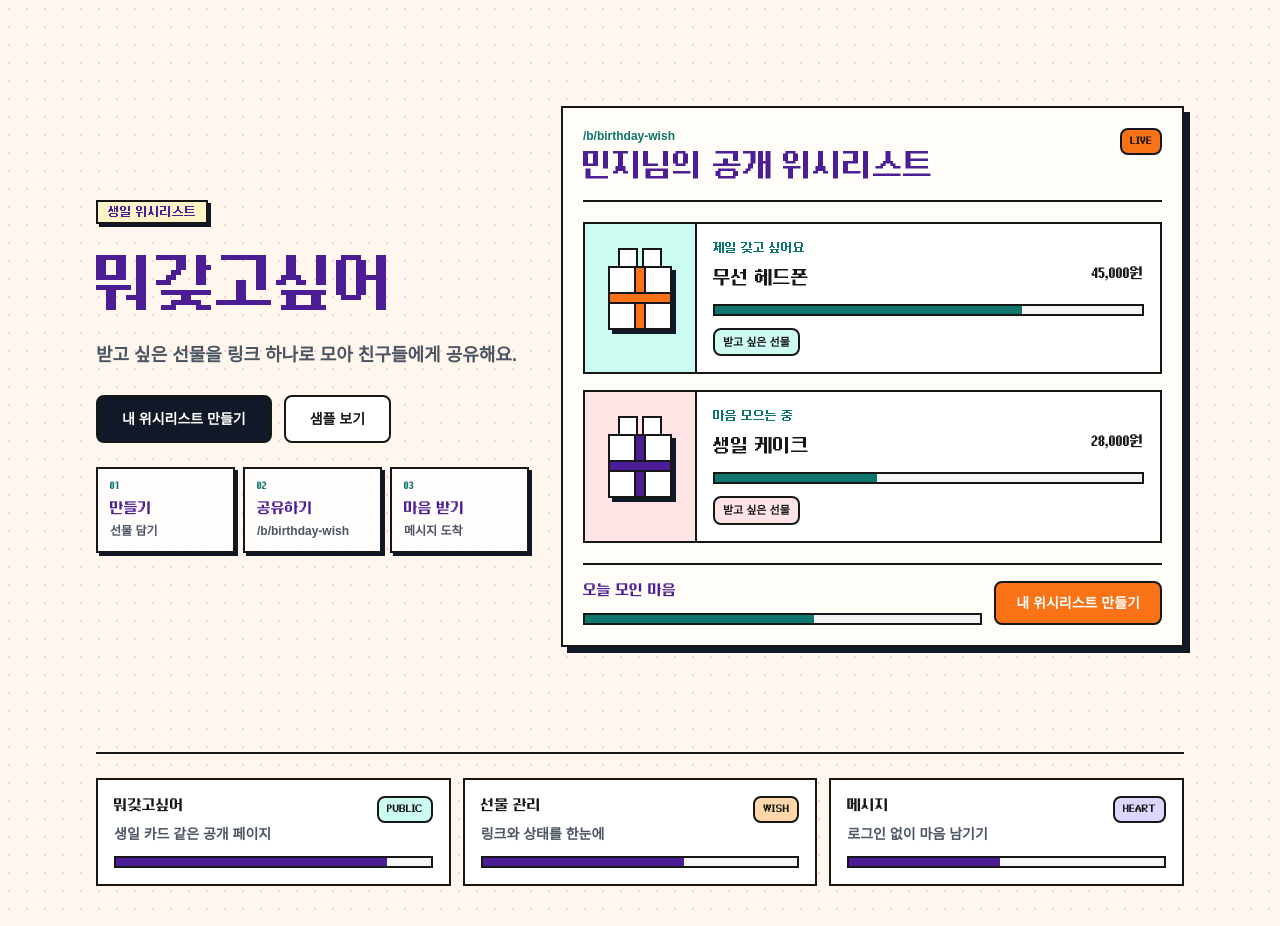
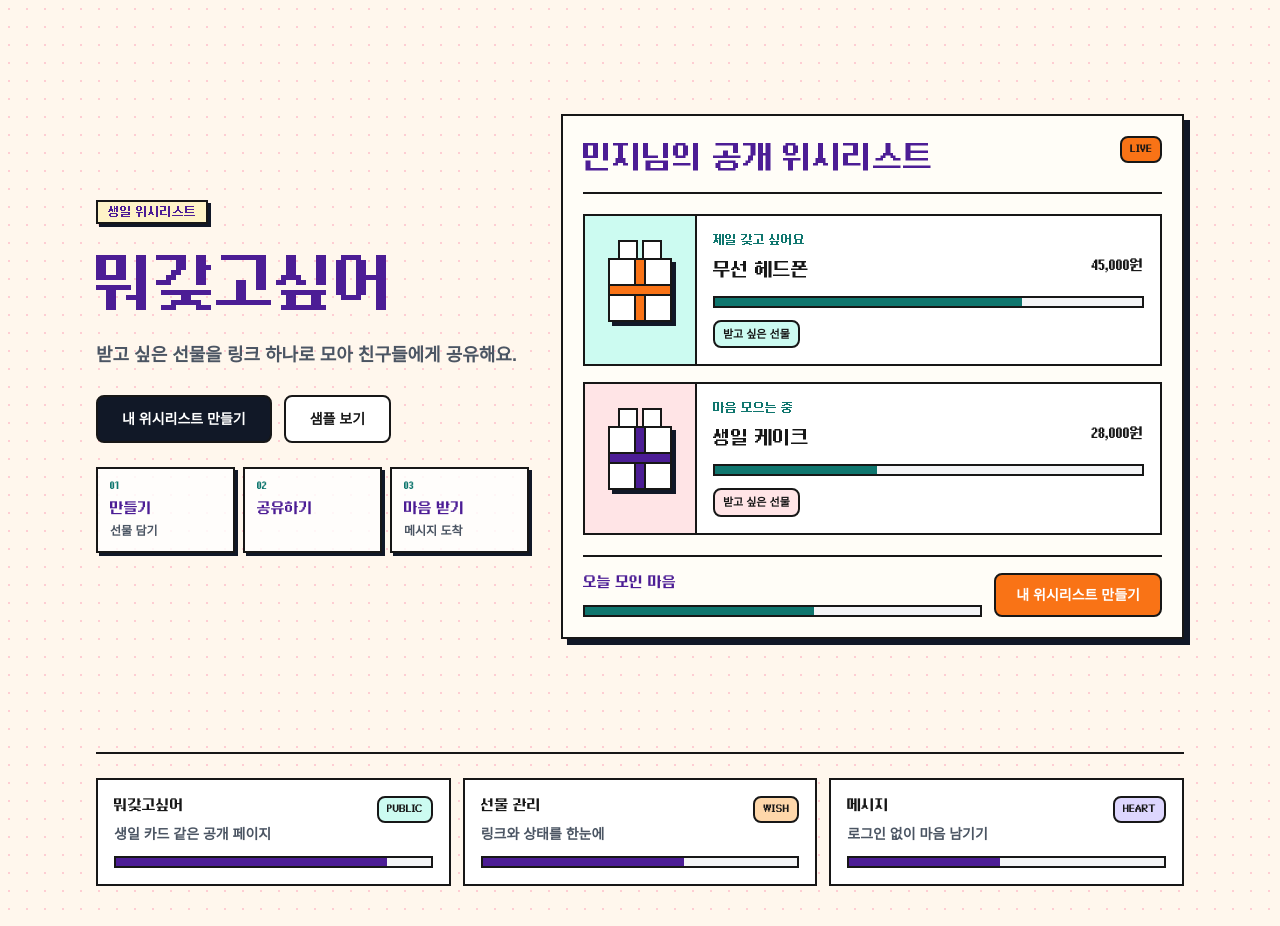
Before and after one commit to song-chaeyoung/what-i-want, a Next.js app: page / in a window 1280 px wide. Built offline with nearby package versions, Linux system fonts and the light colour scheme; no server answers.

Commit message:
fix: hide public slug text from UI

```diff
--- a/app/b/[slug]/page.tsx
+++ b/app/b/[slug]/page.tsx
@@ -47,7 +47,6 @@ export default async function PublicWishlistPage({
         <div className="mx-auto w-full max-w-6xl px-5 py-8 sm:px-8 lg:py-12">
           <div className="flex flex-wrap items-center justify-between gap-3">
             <p className="pub-pill">birthday wishlist</p>
-            <p className="pub-label text-sm">/b/{result.wishlist.slug}</p>
           </div>
           <h1 className="pub-headline mt-5 sm:text-5xl">
             {result.wishlist.title}
--- a/app/page.tsx
+++ b/app/page.tsx
@@ -24,7 +24,7 @@ const previewWishes = [
 
 const homeSteps = [
   { number: "01", title: "만들기", label: "선물 담기" },
-  { number: "02", title: "공유하기", label: `/b/${HOME_COPY.previewSlug}` },
+  { number: "02", title: "공유하기", label: null },
   { number: "03", title: "마음 받기", label: "메시지 도착" },
 ] as const;
 
@@ -115,9 +115,11 @@ export default async function Home() {
                 <h2 className="font-pixel mt-2 truncate text-sm tracking-normal text-[#4c1d95]">
                   {step.title}
                 </h2>
-                <p className="mt-1 truncate text-xs font-black text-[#4b5563]">
-                  {step.label}
-                </p>
+                {step.label ? (
+                  <p className="mt-1 truncate text-xs font-black text-[#4b5563]">
+                    {step.label}
+                  </p>
+                ) : null}
               </div>
             ))}
           </div>
@@ -129,9 +131,6 @@ export default async function Home() {
         >
           <div className="flex flex-wrap items-start justify-between gap-4 border-b-2 border-[#171717] pb-4">
             <div className="min-w-0">
-              <p className="truncate text-xs font-black text-[#0f766e]">
-                /b/{HOME_COPY.previewSlug}
-              </p>
               <h2 className="font-pixel mt-1 text-2xl tracking-normal text-[#4c1d95] sm:text-3xl">
                 민지님의 공개 위시리스트
               </h2>
```
Also changed, not shown: 2 other files (tests, documents, lock files or other folders).
